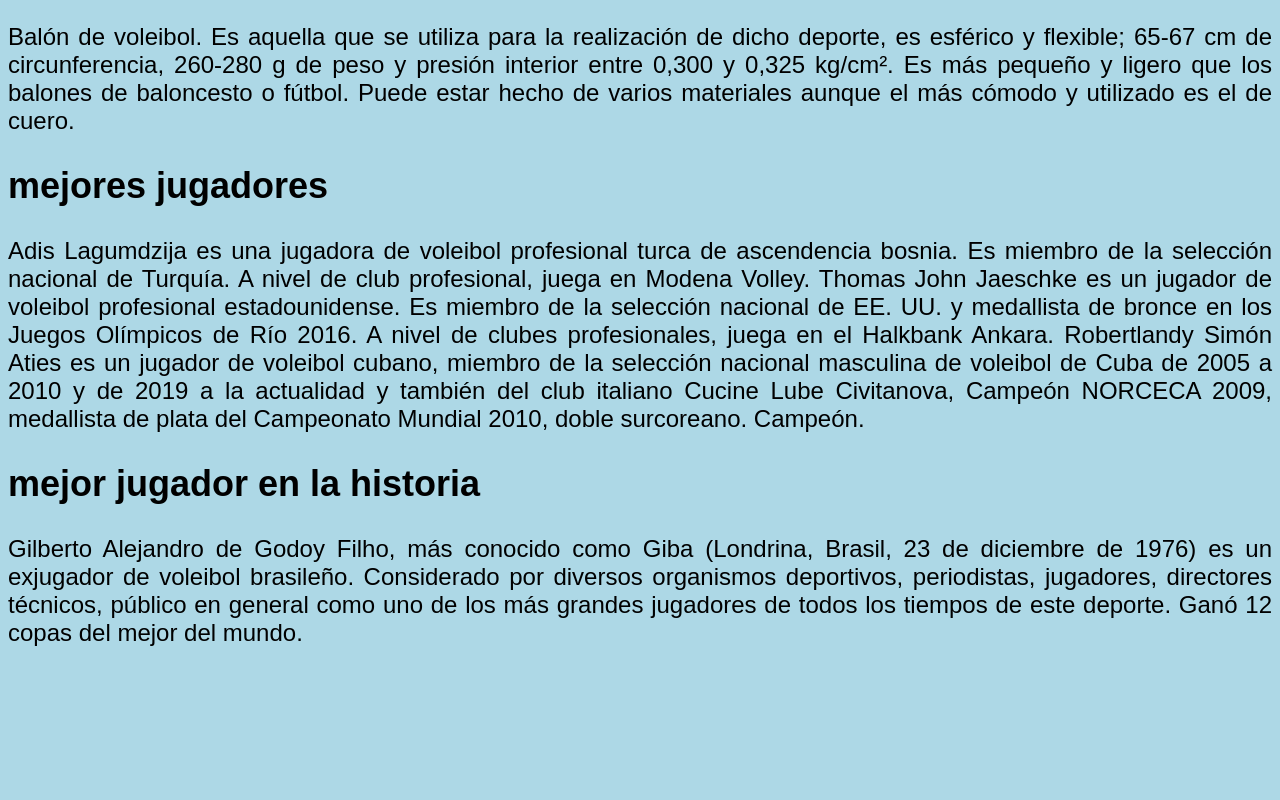
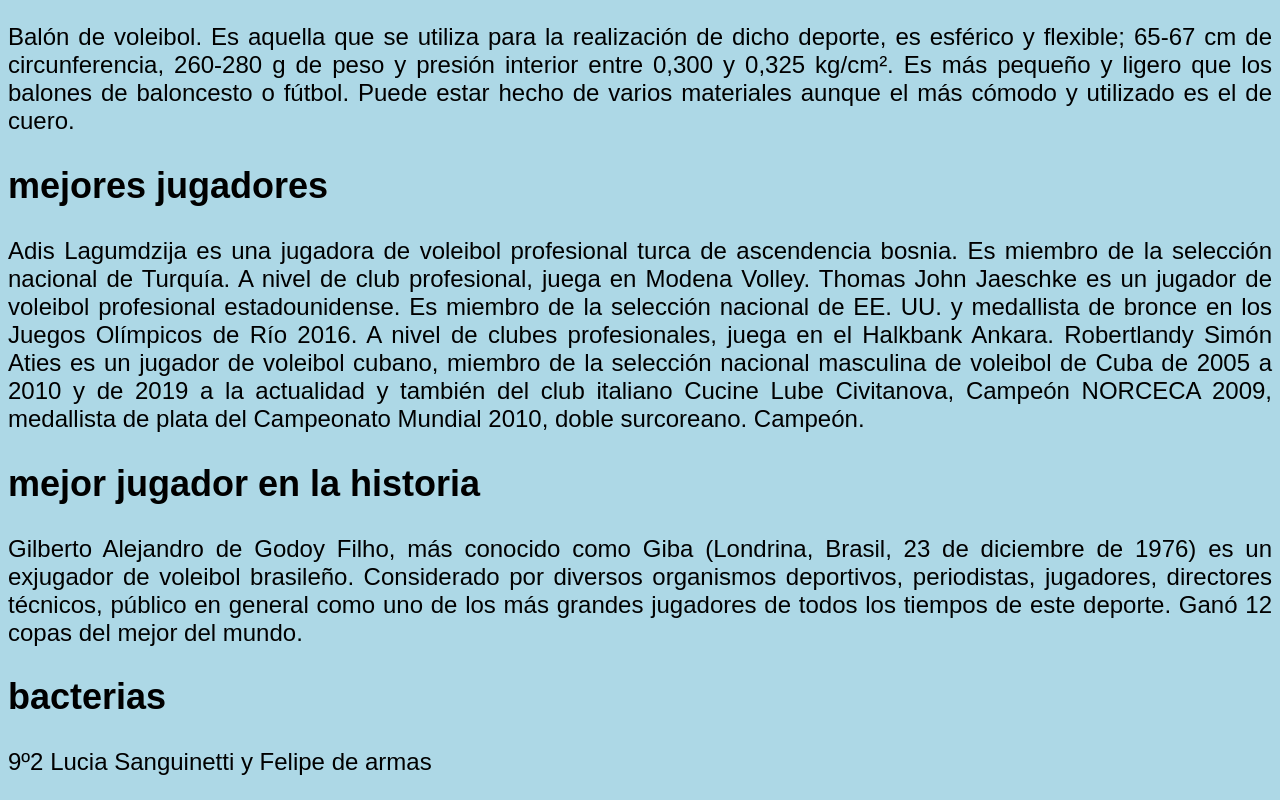
Before and after one commit to pipe1510/noveno, a plain HTML site: page index.html in a window 1280 px wide. Shown: the part 713-1513 px from the top of the page. Before the commit the page ends 1384 px from the top, so only its background shows below. Drawn offline with Linux system fonts and the light colour scheme.

Commit message:
Update index.html

```diff
--- a/index.html
+++ b/index.html
@@ -39,5 +39,12 @@ Robertlandy Simón Aties es un jugador de voleibol cubano, miembro de la selecci
 
   </section>
 
+  <aside>
+    <h2>bacterias</h2>
+    <p>9º2 Lucia Sanguinetti y Felipe de armas</p>
+
+
+  </aside>
+
 </body>
 </html>
```
